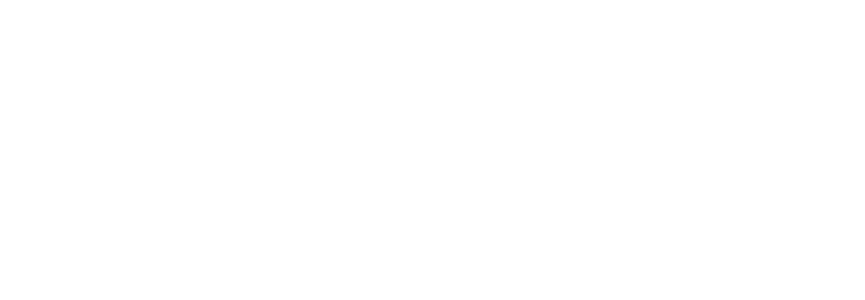
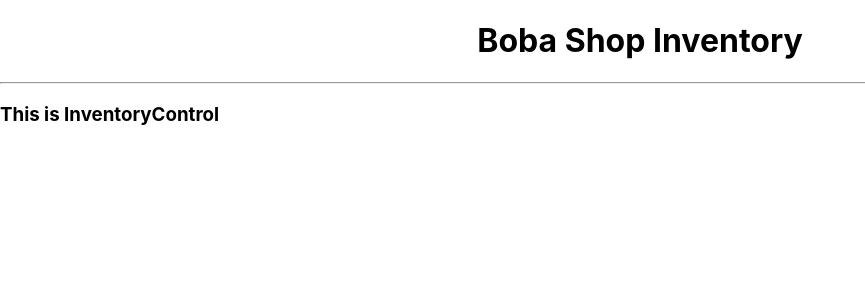
Before and after one commit to ayohana/boba-shop-redux, a React (Create React App) app: page / in a window 1280 px wide. Shown: the top 300 px of the page, without its empty margins (0-865 px from the left). Built offline with nearby package versions, Linux system fonts and the light colour scheme.

Commit message:
Add Header as a functional component

```diff
--- a/src/components/App.css
+++ b/src/components/App.css
@@ -1,4 +1,4 @@
-.App {
+/* .App {
   text-align: center;
 }
 
@@ -35,4 +35,4 @@
   to {
     transform: rotate(360deg);
   }
-}
+} */
--- a/src/components/App.js
+++ b/src/components/App.js
@@ -1,11 +1,15 @@
 import React from 'react';
 import './App.css';
+import Header from './Header';
+import InventoryControl from './InventoryControl';
 
 function App() {
   return (
-    <div className="App">
-
-    </div>
+    <React.Fragment>
+      <Header />
+      <hr />
+      <InventoryControl />
+    </React.Fragment>
   );
 }
 
--- /dev/null
+++ b/src/components/Header.js
@@ -0,0 +1,13 @@
+import React from 'react';
+
+function Header() {
+  const headerStyle = {
+    textAlign: "center",
+  };
+
+  return (
+    <h1 style={headerStyle}>Boba Shop Inventory</h1>
+  );
+}
+
+export default Header;
--- /dev/null
+++ b/src/components/InventoryControl.js
@@ -0,0 +1,20 @@
+import React from 'react';
+
+class InventoryControl extends React.Component {
+
+  constructor(props) {
+    super(props);
+    this.state = {};
+  }
+
+  render(){
+    return (
+      <React.Fragment>
+        <h3>This is InventoryControl</h3>
+      </React.Fragment>
+    );
+  }
+
+}
+
+export default InventoryControl;
```
Also changed, not shown: src/components/DetailsFlavor.js (added), src/components/Flavor.js (added), src/components/FlavorList.js (added), src/components/NewFlavorForm.js (added), 1 other file (tests, documents, lock files or other folders).
